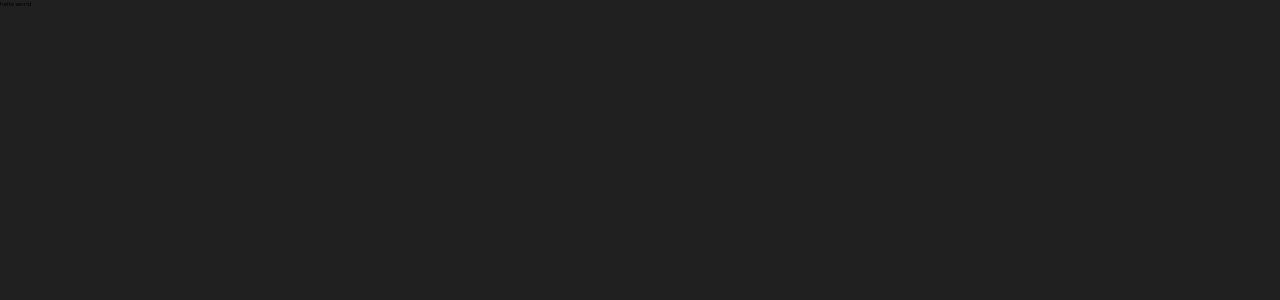
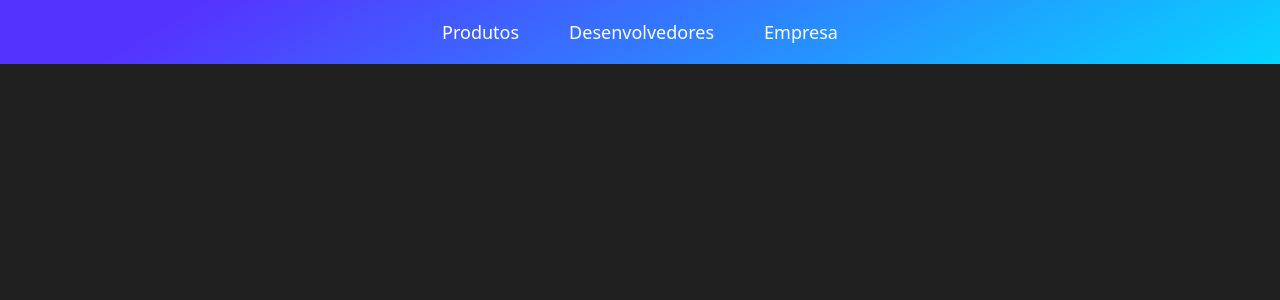
Before and after one commit to Gui-dev/clone-menu-srtipe, a React (Create React App) app: page / in a window 1280 px wide. Shown: the top 300 px of the page. Built offline with nearby package versions, Linux system fonts and the light colour scheme.

Commit message:
refactor: add Provider to component

```diff
--- a/src/App.tsx
+++ b/src/App.tsx
@@ -2,13 +2,14 @@ import React from 'react'
 
 import GlobalStyle from './style/GlobalStyle'
 import { Layout } from './components/Layout'
+import NavBar from './components/NavBar'
 
 function App() {
   return (
     <>
       <GlobalStyle />
       <Layout>
-        hello world
+        <NavBar />
       </Layout>
     </>
   )
--- a/src/components/NavBar/index.tsx
+++ b/src/components/NavBar/index.tsx
@@ -1,7 +1,7 @@
 import React from 'react'
 
 import { Container } from './style'
-import DropdownOption from './../DropdownOption'
+import Dropdown from './../Dropdown'
 import { Products, Developers, Company } from './../Content'
 
 const NavBar: React.FC = () => {
@@ -9,21 +9,21 @@ const NavBar: React.FC = () => {
     <Container>
         <ul>
           <li>
-            <DropdownOption
+            <Dropdown
               name="Produtos"
-              content={() => <h1>Produtos</h1>}
+              content={ Products }
             />
           </li>
           <li>
-            <DropdownOption
+            <Dropdown
               name="Desenvolvedores"
-              content={() => <h1>Desenvolvedores</h1>}
+              content={ Developers }
             />
           </li>
           <li>
-            <DropdownOption
+            <Dropdown
               name="Empresa"
-              content={() => <h1>Empresa</h1>}
+              content={ Company }
             />
           </li>
         </ul>
```
Also changed, not shown: src/components/DropdownOption/index.tsx (deleted, +0 -16 lines), src/components/DropdownOption/style.ts (deleted, +0 -15 lines).
